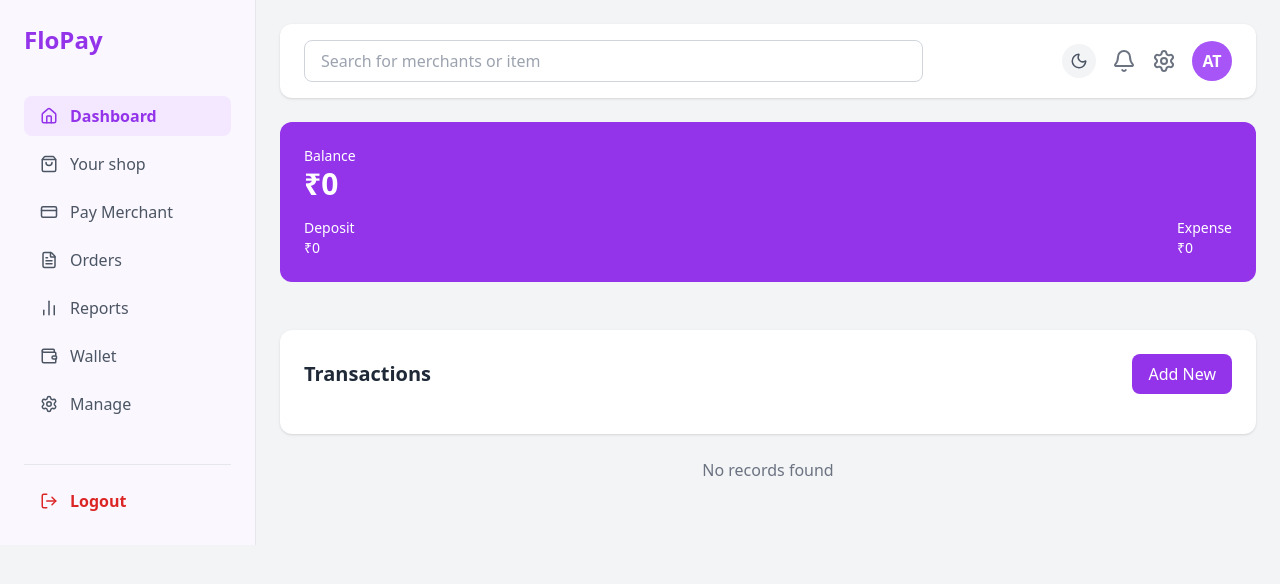
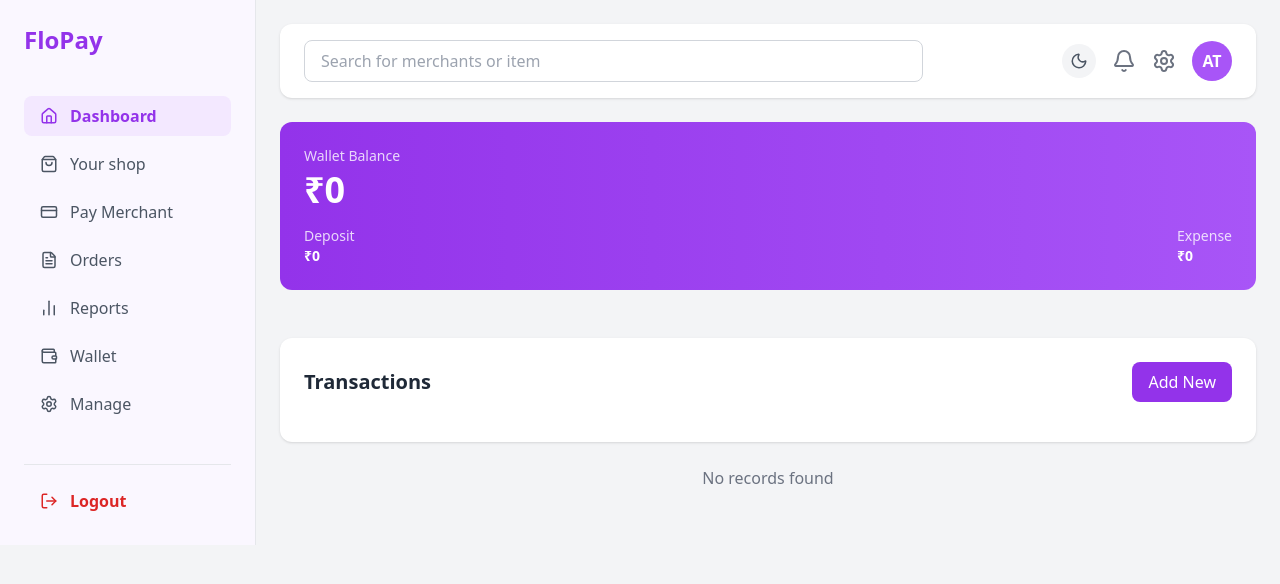
Before and after one commit to Sasirekha1127/Expense-Dashboard, a React (Vite) app: page / in a window 1280 px wide. Both pictures are taken after typing "Sample", "Sample123" into the empty fields and a click on the button "LOGIN". Shown: the top 584 px of the page. Built offline with nearby package versions, Linux system fonts and the light colour scheme.

Commit message:
update files

```diff
--- a/src/component/Balancecard.jsx
+++ b/src/component/Balancecard.jsx
@@ -1,12 +1,8 @@
 import { useSelector } from "react-redux";
 
 export default function BalanceCard() {
-  const expenses = useSelector(
-    (s) => s.expenses.expenses
-  );
-  const deposit = useSelector(
-    (s) => s.wallet.deposit
-  );
+  const expenses = useSelector((s) => s.expenses.expenses);
+  const deposit = useSelector((s) => s.wallet.deposit);
 
   const totalExpense = expenses.reduce(
     (sum, e) => sum + Number(e.amount),
@@ -16,21 +12,48 @@ export default function BalanceCard() {
   const balance = deposit - totalExpense;
 
   return (
-    <div className="bg-purple-600 text-white rounded-xl p-6 mb-6">
-      <p className="text-sm">Balance</p>
-      <h2 className="text-3xl font-bold mb-4">
+    <div className="
+      bg-gradient-to-r from-purple-600 to-purple-500
+      text-white rounded-xl
+      p-4 sm:p-6
+      mb-4 sm:mb-6
+    ">
+      {/* Title */}
+      <p className="text-xs sm:text-sm opacity-80">
+        Wallet Balance
+      </p>
+
+      {/* Balance */}
+      <h2
+        className={`
+          text-2xl sm:text-3xl md:text-4xl
+          font-bold mt-1 mb-4
+          ${balance < 0 ? "text-red-200" : "text-white"}
+        `}
+      >
         ₹{balance}
       </h2>
 
-      <div className="flex justify-between text-sm">
-        <div>
-          <p>Deposit</p>
-          <p>₹{deposit}</p>
+      {/* Bottom section */}
+      <div className="
+        flex flex-col gap-3
+        sm:flex-row sm:justify-between
+        text-xs sm:text-sm
+      ">
+        {/* Deposit */}
+        <div className="flex justify-between sm:block">
+          <span className="opacity-80">Deposit</span>
+          <span className="font-semibold sm:block">
+            ₹{deposit}
+          </span>
         </div>
 
-        <div>
-          <p>Expense</p>
-          <p>₹{totalExpense}</p>
+        {/* Expense */}
+        <div className="flex justify-between sm:block">
+          <span className="opacity-80">Expense</span>
+          <span className="font-semibold sm:block">
+            ₹{totalExpense}
+          </span>
         </div>
       </div>
     </div>
--- a/src/component/SummaryCards.jsx
+++ b/src/component/SummaryCards.jsx
@@ -37,7 +37,7 @@ export default function SummaryCards() {
 
           <div>
             <p className="text-gray-500 text-sm">{category}</p>
-            <p className="text-lg font-bold">₹{amount}</p>
+            <p className="text-lg text-gray-600 font-bold">₹{amount}</p>
           </div>
         </div>
       ))}
--- a/src/context/ThemeContext.jsx
+++ b/src/context/ThemeContext.jsx
@@ -3,16 +3,25 @@ import { createContext, useContext, useEffect, useState } from "react";
 const ThemeContext = createContext();
 
 export const ThemeProvider = ({ children }) => {
-  const [theme, setTheme] = useState("light");
+  // 🔥 localStorage-la irundhu theme eduthu set pannu
+  const [theme, setTheme] = useState(
+    localStorage.getItem("theme") || "light"
+  );
+
+  // 🔥 HTML class update + save to localStorage
+  useEffect(() => {
+    document.documentElement.classList.toggle(
+      "dark",
+      theme === "dark"
+    );
+    localStorage.setItem("theme", theme);
+  }, [theme]);
 
   const toggleTheme = () => {
-    setTheme((prev) => (prev === "light" ? "dark" : "light"));
+    setTheme((prev) =>
+      prev === "light" ? "dark" : "light"
+    );
   };
-
-  useEffect(() => {
-    document.documentElement.classList.remove("light", "dark");
-    document.documentElement.classList.add(theme);
-  }, [theme]);
 
   return (
     <ThemeContext.Provider value={{ theme, toggleTheme }}>
--- a/src/expenses/ExpenseList.jsx
+++ b/src/expenses/ExpenseList.jsx
@@ -1,4 +1,4 @@
-import { useState } from "react";
+import { useState, useEffect } from "react";
 import { useDispatch, useSelector } from "react-redux";
 import { deleteExpense, updateStatus } from "./expenseSlice";
 
@@ -8,18 +8,15 @@ export default function ExpenseList() {
     (s) => s.expenses
   );
 
-  // 🔹 Pagination state
   const [currentPage, setCurrentPage] = useState(1);
   const itemsPerPage = 5;
 
-  // 🔹 Filter logic
   const filtered = expenses.filter(
     (e) =>
       e.title.toLowerCase().includes(search.toLowerCase()) &&
       (category === "All" || e.category === category)
   );
 
-  // 🔹 Pagination calculations
   const totalPages = Math.ceil(filtered.length / itemsPerPage);
   const startIndex = (currentPage - 1) * itemsPerPage;
   const paginatedData = filtered.slice(
@@ -27,10 +24,10 @@ export default function ExpenseList() {
     startIndex + itemsPerPage
   );
 
-  // 🔹 Reset page when filter changes
-  if (currentPage > totalPages && totalPages > 0) {
+  // reset page on filter change
+  useEffect(() => {
     setCurrentPage(1);
-  }
+  }, [search, category]);
 
   if (!filtered.length) {
     return (
@@ -41,7 +38,9 @@ export default function ExpenseList() {
   }
 
   return (
-    <div className="mt-6 bg-white rounded-lg shadow">
+    <div className="mt-6">
+      {/* ================= DESKTOP TABLE ================= */}
+      <div className="hidden md:block bg-white rounded-lg shadow overflow-x-auto">
         <table className="w-full">
           <thead>
             <tr className="text-left text-gray-500 border-b">
@@ -58,16 +57,13 @@ export default function ExpenseList() {
             {paginatedData.map((e) => (
               <tr
                 key={e.id}
-              className="border-b hover:bg-gray-50"
+                className="border-b hover:bg-gray-50 text-gray-700"
               >
-              <td className="p-3 font-medium">
-                {e.title}
-              </td>
+                <td className="p-3 font-medium">{e.title}</td>
                 <td className="p-3">₹{e.amount}</td>
                 <td className="p-3">{e.category}</td>
                 <td className="p-3">{e.date}</td>
 
-              {/* STATUS */}
                 <td className="p-3">
                   <select
                     value={e.status}
@@ -79,7 +75,7 @@ export default function ExpenseList() {
                         })
                       )
                     }
-                  className={`px-2 py-1 rounded text-sm font-medium
+                    className={`px-2 py-1 rounded text-sm
                       ${
                         e.status === "Completed"
                           ? "bg-green-100 text-green-600"
@@ -94,7 +90,6 @@ export default function ExpenseList() {
                   </select>
                 </td>
 
-              {/* DELETE */}
                 <td className="p-3">
                   <button
                     onClick={() =>
@@ -109,10 +104,65 @@ export default function ExpenseList() {
             ))}
           </tbody>
         </table>
+      </div>
 
-      {/* 🔹 Pagination Controls */}
+      {/* ================= MOBILE CARDS ================= */}
+      <div className="md:hidden space-y-4 ">
+        {paginatedData.map((e) => (
+          <div
+            key={e.id}
+            className="bg-white rounded-lg shadow p-4"
+          >
+            <div className="flex justify-between mb-2 ">
+              <h3 className="font-semibold">{e.title}</h3>
+              <span className="font-bold">₹{e.amount}</span>
+            </div>
+
+            <p className="text-sm text--500">
+              {e.category} • {e.date}
+            </p>
+
+            <div className="flex justify-between items-center mt-3">
+              <select
+                value={e.status}
+                onChange={(ev) =>
+                  dispatch(
+                    updateStatus({
+                      id: e.id,
+                      status: ev.target.value,
+                    })
+                  )
+                }
+                className={`px-2 py-1 rounded text-xs
+                  ${
+                    e.status === "Completed"
+                      ? "bg-green-100 text-green-600"
+                      : e.status === "Failed"
+                      ? "bg-red-100 text-red-600"
+                      : "bg-yellow-100 text-yellow-600"
+                  }`}
+              >
+                <option>Pending</option>
+                <option>Completed</option>
+                <option>Failed</option>
+              </select>
+
+              <button
+                onClick={() =>
+                  dispatch(deleteExpense(e.id))
+                }
+                className="text-red-500 text-sm"
+              >
+                Delete
+              </button>
+            </div>
+          </div>
+        ))}
+      </div>
+
+      {/* ================= PAGINATION ================= */}
       {totalPages > 1 && (
-        <div className="flex justify-between items-center px-4 py-3">
+        <div className="flex justify-between items-center mt-4 px-2">
           <span className="text-sm text-gray-500">
             Page {currentPage} of {totalPages}
           </span>
--- a/src/layout/Topbar.jsx
+++ b/src/layout/Topbar.jsx
@@ -36,7 +36,7 @@ export default function Topbar() {
       />
 
       {/* RIGHT ICONS */}
-      <div className="hidden md:flex items-center gap-4">
+<div className="flex items-center gap-3 md:gap-4">
   {/* THEME TOGGLE */}
   <button
     onClick={toggleTheme}
@@ -50,6 +50,8 @@ export default function Topbar() {
     )}
   </button>
 
+  {/* Hide other icons only on mobile */}
+  <div className="hidden md:flex items-center gap-4">
     <Bell className="text-gray-500 dark:text-gray-300 cursor-pointer" />
     <Settings className="text-gray-500 dark:text-gray-300 cursor-pointer" />
 
@@ -58,5 +60,8 @@ export default function Topbar() {
     </div>
   </div>
 </div>
+
+      </div>
+    // </div>
   );
 }
```
Lines whose indentation alone changed are shown as unchanged.
